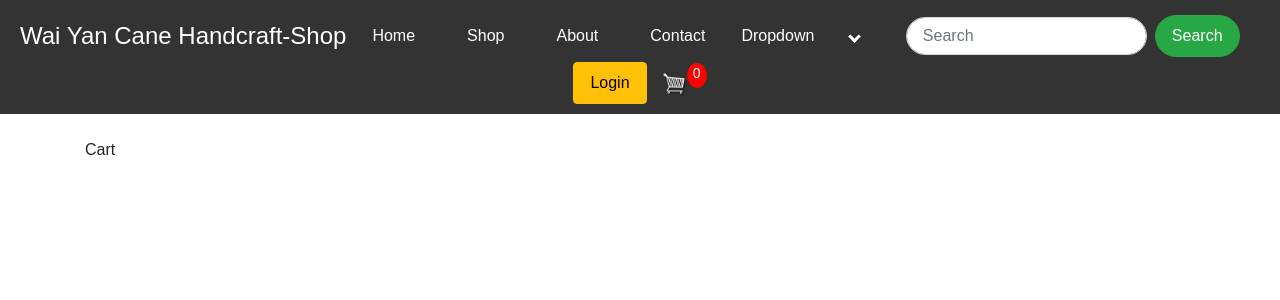
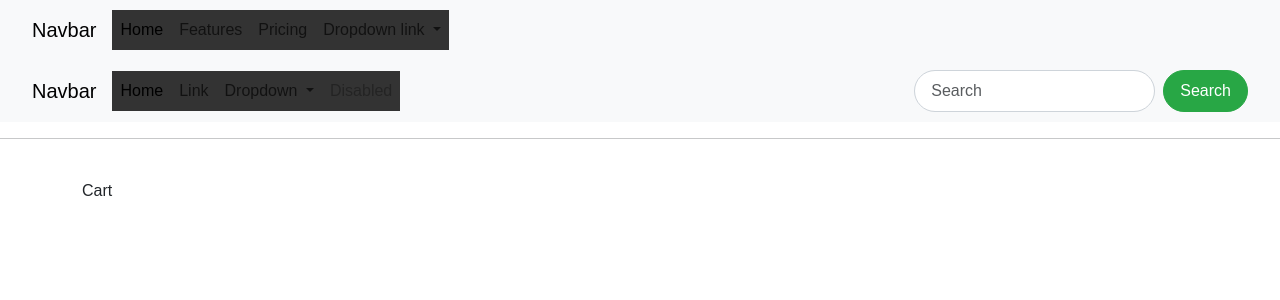
Before and after one commit to YenXXXW/special_PROJ, a Django app: page /cart/ in a window 1280 px wide. Shown: the top 300 px of the page. Run offline with Django 5.2, Linux system fonts and the light colour scheme; some libraries are stand-ins or nearby versions.

Commit message:
bootstrap test

```diff
--- a/store/Templates/store/main.html
+++ b/store/Templates/store/main.html
@@ -6,7 +6,7 @@
 
 	<meta name="viewport" content="width=device-width, initial-scale=1, maximum-scale=1, minimum-scale=1" />
 
-	<link rel="stylesheet" href="https://stackpath.bootstrapcdn.com/bootstrap/4.4.1/css/bootstrap.min.css" integrity="sha384-Vkoo8x4CGsO3+Hhxv8T/Q5PaXtkKtu6ug5TOeNV6gBiFeWPGFN9MuhOf23Q9Ifjh" crossorigin="anonymous">
+	<link href="https://cdn.jsdelivr.net/npm/bootstrap@5.3.3/dist/css/bootstrap.min.css" rel="stylesheet" integrity="sha384-QWTKZyjpPEjISv5WaRU9OFeRpok6YctnYmDr5pNlyT2bRjXh0JMhjY6hW+ALEwIH" crossorigin="anonymous">
 
 	<link rel="stylesheet" type="text/css" href="{% static 'css/main.css' %}">
 
@@ -15,7 +15,7 @@
 </style>
 <body>
 
-    <nav class="navbar">
+    <!-- <nav class="navbar">
         <div class="logo">Wai Yan Cane Handcraft-Shop</div>
         <ul class="nav-links">
             <li><a href="#">Home</a></li>
@@ -49,7 +49,75 @@
 
 	   </div>
     </nav>
-
+	 -->
+	 <nav class="navbar navbar-expand-lg bg-body-tertiary">
+  <div class="container-fluid">
+    <a class="navbar-brand" href="#">Navbar</a>
+    <button class="navbar-toggler" type="button" data-bs-toggle="collapse" data-bs-target="#navbarNavDropdown" aria-controls="navbarNavDropdown" aria-expanded="false" aria-label="Toggle navigation">
+      <span class="navbar-toggler-icon"></span>
+    </button>
+    <div class="collapse navbar-collapse" id="navbarNavDropdown">
+      <ul class="navbar-nav">
+        <li class="nav-item">
+          <a class="nav-link active" aria-current="page" href="#">Home</a>
+        </li>
+        <li class="nav-item">
+          <a class="nav-link" href="#">Features</a>
+        </li>
+        <li class="nav-item">
+          <a class="nav-link" href="#">Pricing</a>
+        </li>
+        <li class="nav-item dropdown">
+          <a class="nav-link dropdown-toggle" href="#" role="button" data-bs-toggle="dropdown" aria-expanded="false">
+            Dropdown link
+          </a>
+          <ul class="dropdown-menu">
+            <li><a class="dropdown-item" href="#">Action</a></li>
+            <li><a class="dropdown-item" href="#">Another action</a></li>
+            <li><a class="dropdown-item" href="#">Something else here</a></li>
+          </ul>
+        </li>
+      </ul>
+    </div>
+  </div>
+</nav>
+	 <nav class="navbar navbar-expand-lg bg-body-tertiary">
+		<div class="container-fluid">
+		  <a class="navbar-brand" href="#">Navbar</a>
+		  <button class="navbar-toggler" type="button" data-bs-toggle="collapse" data-bs-target="#navbarSupportedContent" aria-controls="navbarSupportedContent" aria-expanded="false" aria-label="Toggle navigation">
+			<span class="navbar-toggler-icon"></span>
+		  </button>
+		  <div class="collapse navbar-collapse" id="navbarSupportedContent">
+			<ul class="navbar-nav me-auto mb-2 mb-lg-0">
+			  <li class="nav-item">
+				<a class="nav-link active" aria-current="page" href="#">Home</a>
+			  </li>
+			  <li class="nav-item">
+				<a class="nav-link" href="#">Link</a>
+			  </li>
+			  <li class="nav-item dropdown">
+				<a class="nav-link dropdown-toggle" href="#" role="button" data-bs-toggle="dropdown" aria-expanded="false">
+				  Dropdown
+				</a>
+				<ul class="dropdown-menu">
+				  <li><a class="dropdown-item" href="#">Action</a></li>
+				  <li><a class="dropdown-item" href="#">Another action</a></li>
+				  <li><hr class="dropdown-divider"></li>
+				  <li><a class="dropdown-item" href="#">Something else here</a></li>
+				</ul>
+			  </li>
+			  <li class="nav-item">
+				<a class="nav-link disabled" aria-disabled="true">Disabled</a>
+			  </li>
+			</ul>
+			<form class="d-flex" role="search">
+			  <input class="form-control me-2" type="search" placeholder="Search" aria-label="Search">
+			  <button class="btn btn-outline-success" type="submit">Search</button>
+			</form>
+		  </div>
+		</div>
+	  </nav>
+	<hr>
      <div class="container">
             <br>
             {% block content %}
@@ -58,11 +126,6 @@
             {% endblock content %}
          </div>
 
-
-	<script src="https://code.jquery.com/jquery-3.4.1.slim.min.js" integrity="sha384-J6qa4849blE2+poT4WnyKhv5vZF5SrPo0iEjwBvKU7imGFAV0wwj1yYfoRSJoZ+n" crossorigin="anonymous"></script>
-
-	<script src="https://cdn.jsdelivr.net/npm/popper.js@1.16.0/dist/umd/popper.min.js" integrity="sha384-Q6E9RHvbIyZFJoft+2mJbHaEWldlvI9IOYy5n3zV9zzTtmI3UksdQRVvoxMfooAo" crossorigin="anonymous"></script>
-
-	<script src="https://stackpath.bootstrapcdn.com/bootstrap/4.4.1/js/bootstrap.min.js" integrity="sha384-wfSDF2E50Y2D1uUdj0O3uMBJnjuUD4Ih7YwaYd1iqfktj0Uod8GCExl3Og8ifwB6" crossorigin="anonymous"></script>
+		 <script src="https://cdn.jsdelivr.net/npm/bootstrap@5.3.3/dist/js/bootstrap.bundle.min.js" integrity="sha384-YvpcrYf0tY3lHB60NNkmXc5s9fDVZLESaAA55NDzOxhy9GkcIdslK1eN7N6jIeHz" crossorigin="anonymous"></script>
 </body>
 </html>
```
